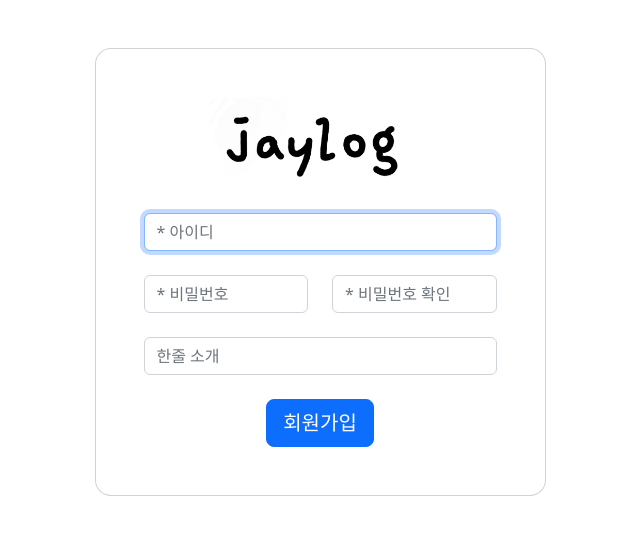
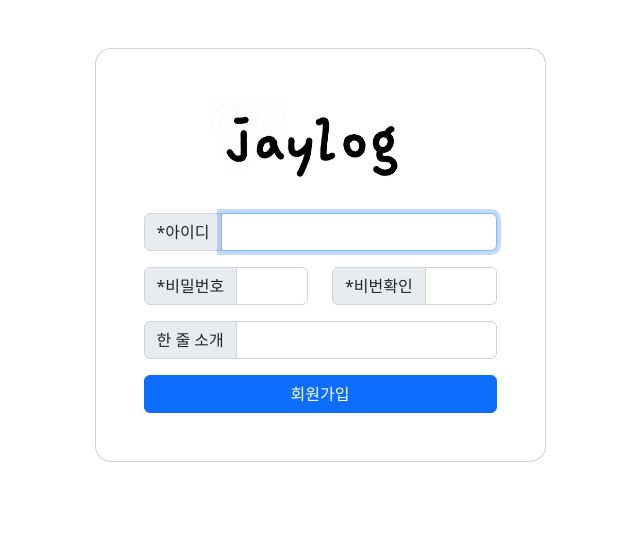
Before and after one commit to jaybon1/jaylog-react, a React (Create React App) app: page /join in a window 1280 px wide. Shown: the top 534 px of the page, without its empty margins (320-960 px from the left). Built offline with nearby package versions, Linux system fonts and the light colour scheme.

Commit message:
회원가입 로그인 태그 수정

```diff
--- a/package.json
+++ b/package.json
@@ -11,7 +11,6 @@
     "@testing-library/react": "^13.0.0",
     "@testing-library/user-event": "^13.2.1",
     "bootstrap": "^5.2.2",
-    "mdb-react-ui-kit": "^5.0.0",
     "react": "^18.2.0",
     "react-bootstrap": "^2.5.0",
     "react-dom": "^18.2.0",
--- a/src/pages/Join.js
+++ b/src/pages/Join.js
@@ -1,5 +1,13 @@
 import React, { useEffect, useRef } from "react";
-import { Button, Card, Col, Container, Form, Row } from "react-bootstrap";
+import {
+  Button,
+  Card,
+  Col,
+  Container,
+  Form,
+  InputGroup,
+  Row,
+} from "react-bootstrap";
 import { useNavigate } from "react-router-dom";
 import JaylogPng from "assets/img/jaylog.png";
 // import "mdb-react-ui-kit/dist/css/mdb.min.css";
@@ -95,42 +103,49 @@ const Join = () => {
                     alt="jaylog"
                   ></img>
                 </h3>
-                <Form.Group className=" mb-4">
+                <InputGroup className="mb-3">
+                  <InputGroup.Text id="idAddOn">*아이디</InputGroup.Text>
                   <Form.Control
                     ref={(el) => (refs.current.idElement = el)}
                     type="text"
-                    placeholder="* 아이디"
+                    aria-describedby="idAddOn"
                   />
-                </Form.Group>
+                </InputGroup>
                 <Row>
                   <Col>
-                    <Form.Group className=" mb-4">
+                    <InputGroup className="mb-3">
+                      <InputGroup.Text id="pwAddOn">*비밀번호</InputGroup.Text>
                       <Form.Control
                         ref={(el) => (refs.current.pwElement = el)}
                         type="password"
-                        placeholder="* 비밀번호"
+                        aria-describedby="pwAddOn"
                       />
-                    </Form.Group>
+                    </InputGroup>
                   </Col>
                   <Col>
-                    <Form.Group className=" mb-4">
+                    <InputGroup className="mb-3">
+                      <InputGroup.Text id="pw2AddOn">*비번확인</InputGroup.Text>
                       <Form.Control
                         ref={(el) => (refs.current.pw2Element = el)}
                         type="password"
-                        placeholder="* 비밀번호 확인"
+                        aria-describedby="pw2AddOn"
                       />
-                    </Form.Group>
+                    </InputGroup>
                   </Col>
                 </Row>
-                <Form.Group className=" mb-4">
+                <InputGroup className="mb-3">
+                  <InputGroup.Text id="simpleDescAddOn">
+                    한 줄 소개
+                  </InputGroup.Text>
                   <Form.Control
                     ref={(el) => (refs.current.simpleDescElement = el)}
                     type="text"
-                    placeholder="한줄 소개"
+                    aria-describedby="simpleDescAddOn"
                   />
-                </Form.Group>
+                </InputGroup>
                 <Button
-                  className="btn-primary btn-lg btn-block"
+                  className="btn-primary"
+                  style={{ width: "100%" }}
                   onClick={requestJoin}
                 >
                   회원가입
--- a/src/pages/Login.js
+++ b/src/pages/Login.js
@@ -1,10 +1,22 @@
 import React, { useEffect, useRef } from "react";
-import { Button, Card, Col, Container, Form, Row } from "react-bootstrap";
+import {
+  Button,
+  Card,
+  Col,
+  Container,
+  Form,
+  InputGroup,
+  Row,
+} from "react-bootstrap";
 import { Link, useNavigate } from "react-router-dom";
 import JaylogPng from "assets/img/jaylog.png";
 
 const Login = () => {
-  const refs = useRef({});
+  const refs = useRef({
+    idElement: null,
+    pwElement: null,
+    rememberMeElement: null,
+  });
 
   const navigate = useNavigate();
 
@@ -106,7 +118,7 @@ const Login = () => {
   }, []);
 
   return (
-    <section>
+    <section style={{ backgroundColor: "#508bfc", minHeight: "100vh" }}>
       <Container className="py-5 h-100">
         <Row className="d-flex justify-content-center align-items-center h-100">
           <Col className="col-12 col-md-8 col-lg-6 col-xl-5">
@@ -119,23 +131,26 @@ const Login = () => {
                     alt="jaylog"
                   ></img>
                 </h3>
-                <Form.Group className=" mb-4">
+                <InputGroup className="mb-3">
+                  <InputGroup.Text id="idAddOn">
+                    &nbsp;아이디 &nbsp;
+                  </InputGroup.Text>
                   <Form.Control
                     ref={(el) => (refs.current.idElement = el)}
                     type="text"
-                    placeholder="아이디"
+                    aria-describedby="idAddOn"
                   />
-                </Form.Group>
+                </InputGroup>
                 <Row>
                   <Col>
-                    <Form.Group className=" mb-4">
+                    <InputGroup className="mb-3">
+                      <InputGroup.Text id="idAddOn">비밀번호</InputGroup.Text>
                       <Form.Control
                         ref={(el) => (refs.current.pwElement = el)}
                         type="password"
-                        placeholder="비밀번호"
                         onKeyUp={enterKeyLogin}
                       />
-                    </Form.Group>
+                    </InputGroup>
                   </Col>
                 </Row>
                 <Form.Group className="d-flex justify-content-start mb-4">
@@ -146,7 +161,9 @@ const Login = () => {
                   ></Form.Check>
                 </Form.Group>
                 <Button
-                  className="btn-primary btn-lg btn-block"
+                  className="btn-primary"
+                  type="button"
+                  style={{ width: "100%" }}
                   onClick={requestLogin}
                 >
                   로그인
```
Also changed, not shown: 2 other files (tests, documents, lock files or other folders).
